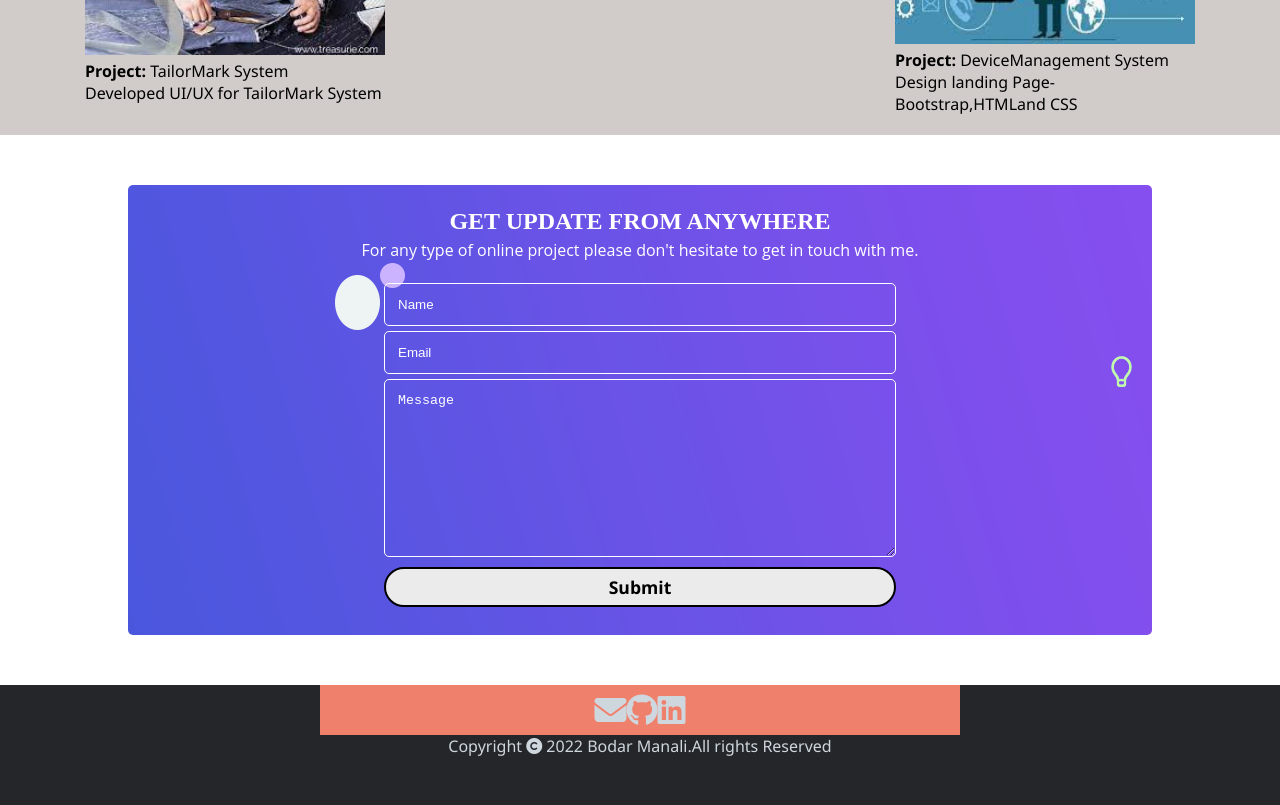
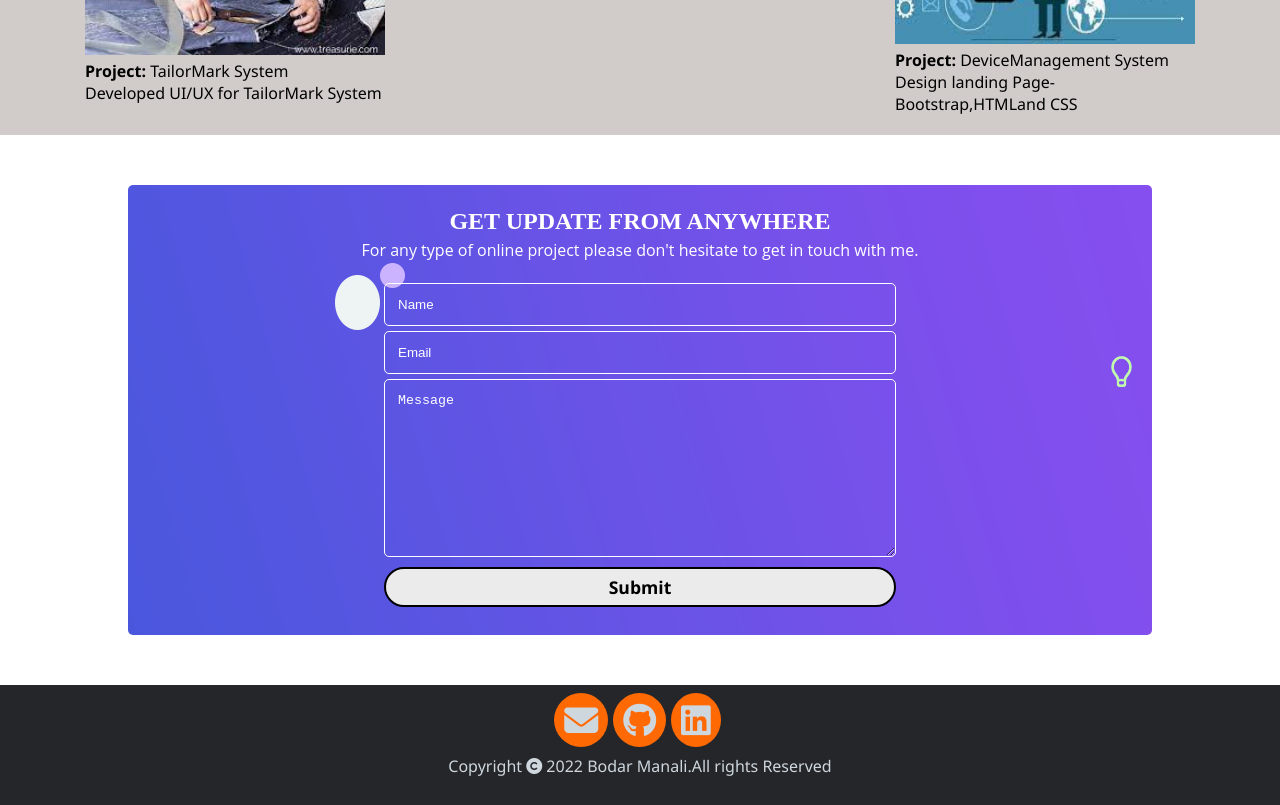
Before and after one commit to ManaliBodar/manalibodar.github.io, a plain HTML site: page index.html in a window 1280 px wide. Shown: the part 2616-3421 px from the top of the page. Drawn offline with Linux system fonts and the light colour scheme.

Commit message:
modified css file for footer

```diff
--- a/style.css
+++ b/style.css
@@ -517,17 +517,25 @@ textarea:focus {
 }
 
 .contact-me{
-  background-color: #ef816c;
   width: 50%;
   margin: auto;
-  height: 50px;
+  height: 70px;
   display: flex;
   justify-content: center;
   align-items: center;
 }
 
 .contact-icon{
-  font-size: 32px;
+  font-size: 34px;
+  background-color: #ff6904;
+  padding: 10px;
+  border-radius: 50%;
+  margin-right: 5px;
+}
+
+.contact-icon:hover{
+background-color: #cfd7de;
+color:#ff6904;
 }
 /* -------------------for responsive---------------------- */
 @media (max-width: 640px) {
```
